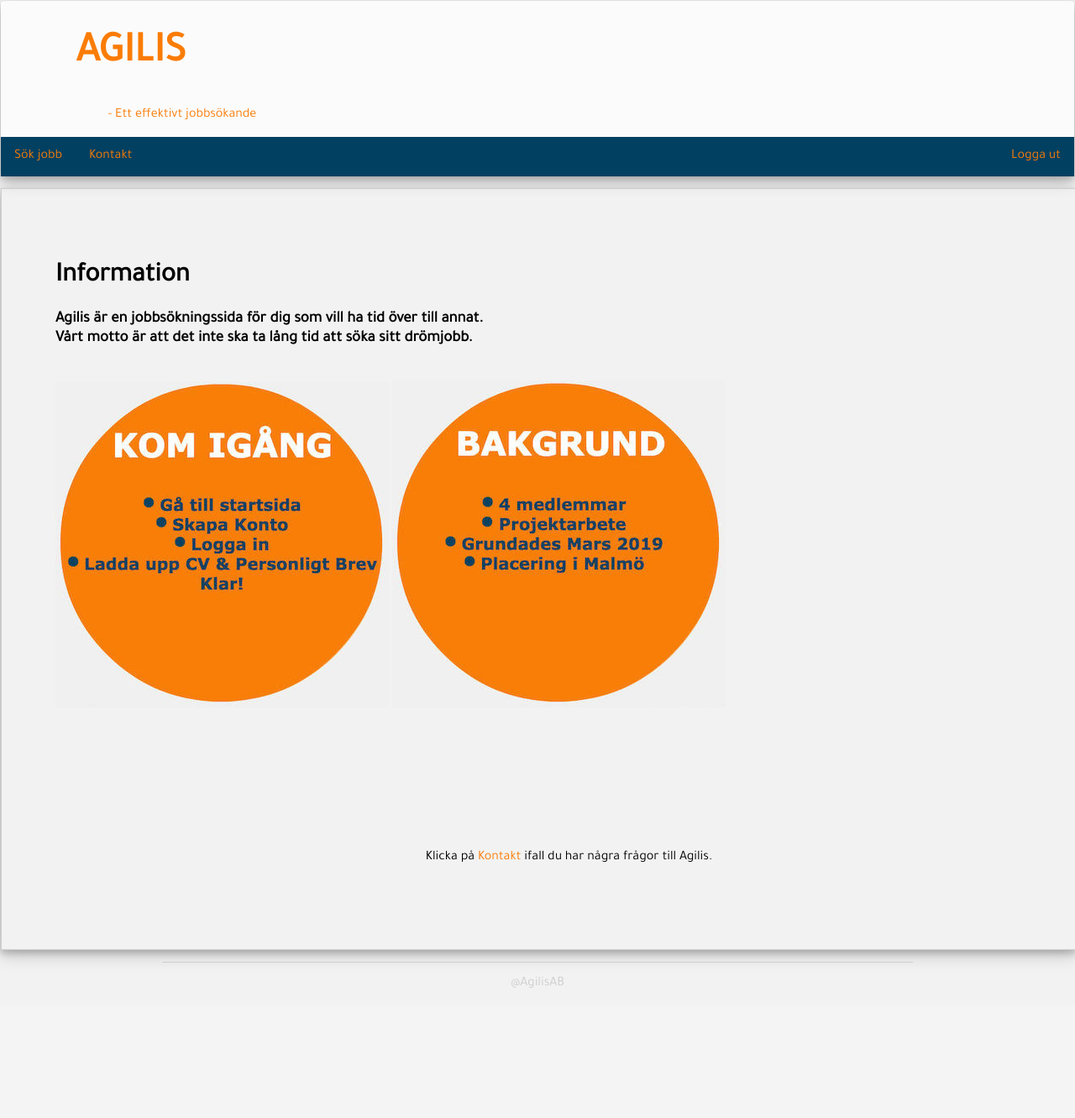
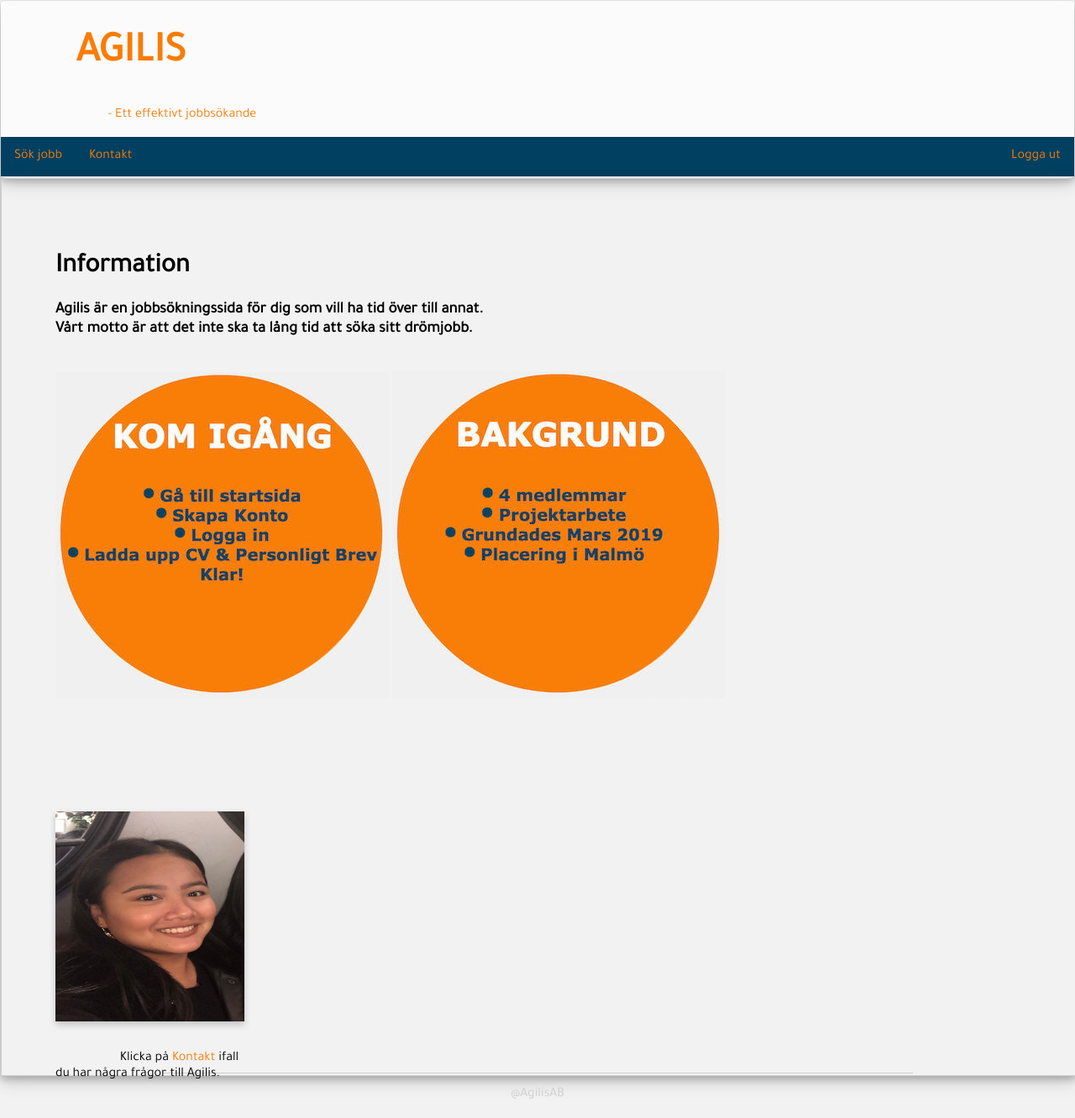
Before and after one commit to natbjo93/agilis, a Bottle app: page /info in a window 1280 px wide. Shown: the whole page at 84% size. Before the commit the page ends 1176 px from the top, so only its background shows below. Run offline with Bottle, Linux system fonts and the light colour scheme; parts of the project's set-up code (start-up, migrations or seed data) failed here and were passed over; some libraries are stand-ins or nearby versions.

Commit message:
bild spel

```diff
--- a/static/style.css
+++ b/static/style.css
@@ -275,3 +275,45 @@ footer {
     text-align: center;
     color: rgb(206, 206, 206);
 }
+
+.flip-card {
+    background-color: transparent;
+    width:225px;
+    height:250px;
+    perspective: 1000px;
+    display: block;
+  }
+
+  .flip-card-inner {
+    position: relative;
+    width: 100%;
+    height: 100%;
+    text-align: center;
+    transition: transform 0.6s;
+    transform-style: preserve-3d;
+    box-shadow: 0 4px 8px 0 rgba(0,0,0,0.2);
+  }
+
+  .flip-card:hover .flip-card-inner {
+    transform: rotateY(180deg);
+  }
+
+  .flip-card-front, .flip-card-back {
+    position: absolute;
+    width: 100%;
+    height: 100%;
+    backface-visibility: hidden;
+  }
+
+  .flip-card-front {
+    background-color: #bbb;
+    color: black;
+    z-index: 2;
+  }
+
+  .flip-card-back {
+    background-color: #2980b9;
+    color: white;
+    transform: rotateY(180deg);
+    z-index: 1;
+  }
--- a/views/info.html
+++ b/views/info.html
@@ -36,6 +36,17 @@
 
                  </p>
                  <br>
+                 <div class="flip-card">
+                        <div class="flip-card-inner">
+                          <div class="flip-card-front">
+                            <img src="static/phatchana2.jpg" alt="Avatar" style="width:225px;height:250px;">
+                          </div>
+                          <div class="flip-card-back">
+                            <h1>Phatchana Srinin</h1>
+                            <p> 22</p>
+                            <p>något mer här</p>
+                          </div>
+                        </div>
 
                 <p>
                     Klicka på <a href="./kontakt">Kontakt</a> ifall du har några frågor till Agilis.
```
Also changed, not shown: static/phatchana.jpg (added), static/phatchana2.jpg (added).
